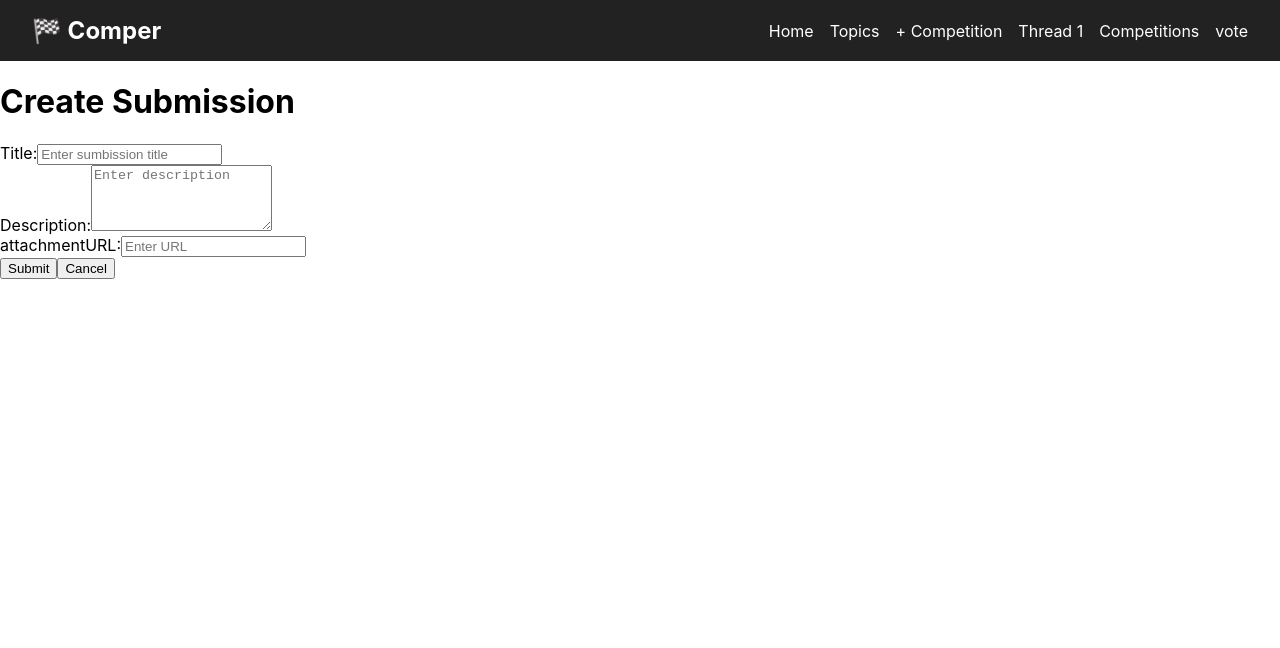
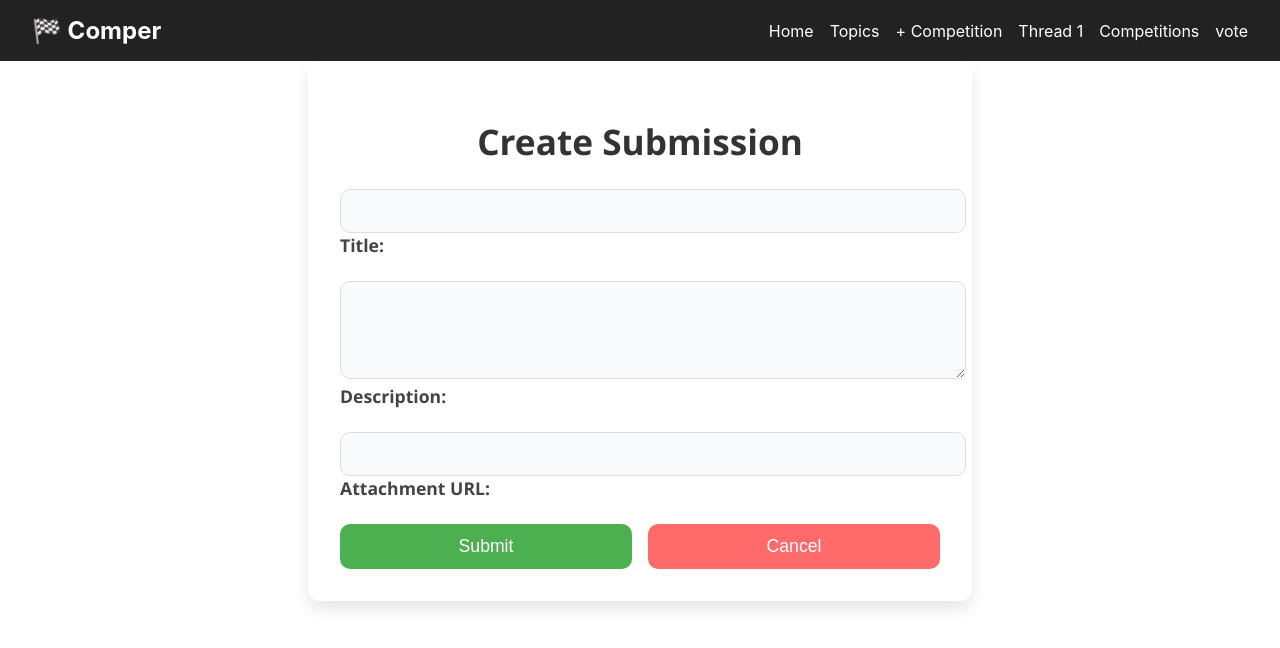
Before and after one commit to rk3026/Comper, a React (Create React App) app in the folder app/frontend/: page /createSubmission in a window 1280 px wide. Shown: the top 648 px of the page. Built offline with nearby package versions, Linux system fonts and the light colour scheme; no server answers.

Commit message:
Better createSub

```diff
--- a/app/frontend/src/Pages/CreateSubmission.css
+++ b/app/frontend/src/Pages/CreateSubmission.css
@@ -1,46 +1,105 @@
-/* CreateCompetition.css */
+/* CreateSubmission.css */
 
-.criteria-table {
-    width: 100%;
-    border-collapse: collapse;
-    margin-bottom: 20px;
+.container {
+  max-width: 600px;
+  margin: 0 auto;
+  padding: 2rem;
+  background-color: #ffffff;
+  border-radius: 12px;
+  box-shadow: 0 8px 16px rgba(0, 0, 0, 0.1);
+  font-family: 'Segoe UI', Tahoma, Geneva, Verdana, sans-serif;
 }
 
-  .criteria-table th, .criteria-table td {
-    padding: 10px;
-    border: 1px solid #ddd;
-    text-align: left;
+h1 {
+  text-align: center;
+  font-size: 2.2rem;
+  color: #333;
+  margin-bottom: 1.5rem;
 }
 
-  .criteria-table input {
-    width: 100%;
-    padding: 8px;
-    box-sizing: border-box;
+form {
+  display: flex;
+  flex-direction: column;
+  gap: 1.5rem; /* More space between form fields */
 }
 
-  .add-criteria-button {
+label {
+  font-size: 1.1rem;
+  color: #444;
+  font-weight: 600;
+}
+
+input, textarea {
+  padding: 12px;
+  border: 1px solid #ddd;
+  border-radius: 10px;
+  font-size: 1rem;
+  background-color: #f9fafb;
+  transition: border 0.3s ease;
+  width: 100%; /* Ensure inputs and textareas fill available space */
+}
+
+input:focus, textarea:focus {
+  outline: none;
+  border-color: #4CAF50;
+  box-shadow: 0 0 5px rgba(76, 175, 80, 0.5);
+}
+
+button {
+  padding: 12px 20px;
+  font-size: 1.1rem;
+  cursor: pointer;
+  border-radius: 10px;
+  border: none;
+  transition: background-color 0.3s ease;
+  flex: 1; /* Buttons will take equal space */
+}
+
+button[type="submit"] {
   background-color: #4CAF50;
   color: white;
-    padding: 10px 20px;
-    margin-top: 10px;
-    border: none;
-    cursor: pointer;
-    font-size: 14px;
 }
 
-  .add-criteria-button:hover {
+button[type="submit"]:hover {
   background-color: #45a049;
 }
 
-  .remove-criteria-button {
+button[type="button"] {
   background-color: #ff6b6b;
   color: white;
-    border: none;
-    padding: 5px 10px;
-    cursor: pointer;
-    font-size: 14px;
 }
 
-  .remove-criteria-button:hover {
+button[type="button"]:hover {
   background-color: #e04a4a;
 }
+
+.button-container {
+  display: flex;
+  gap: 1rem; /* Space between buttons */
+}
+
+.success-message {
+  margin-top: 1rem;
+  color: green;
+  font-weight: bold;
+  text-align: center;
+}
+
+.error-message {
+  margin-top: 1rem;
+  color: red;
+  font-weight: bold;
+  text-align: center;
+}
+
+@media (max-width: 768px) {
+  .container {
+    padding: 1.5rem;
+  }
+  input, textarea {
+    font-size: 0.9rem;
+  }
+  button {
+    font-size: 1rem;
+  }
+}
--- a/app/frontend/src/Pages/CreateSubmission.jsx
+++ b/app/frontend/src/Pages/CreateSubmission.jsx
@@ -1,11 +1,11 @@
 import React, { useState } from 'react';
 import { useLocation, useNavigate } from 'react-router-dom';
+import './CreateSubmission.css'; // Import your CSS file for styling
 
 const CreateSubmission = () => {
   const navigate = useNavigate();
   const location = useLocation();
   const competitionId = location.state?.competition.id;
-
 
   const [title, setTitle] = useState('');
   const [description, setDescription] = useState('');
@@ -14,7 +14,6 @@ const CreateSubmission = () => {
 
   const handleSubmit = async (e) => {
     e.preventDefault();
-        // Add logic to handle form submission
     console.log('Form submitted');
 
     const submissionData = {
@@ -38,7 +37,7 @@ const CreateSubmission = () => {
       }
 
       setSuccess(true);
-	setTimeout(() => navigate(-1, 1500));
+      setTimeout(() => navigate(-1), 1500);
     } catch (err) {
       console.error(err);
     }
@@ -49,41 +48,42 @@ const CreateSubmission = () => {
   };
 
   return (
-      <div>
+    <div className="container">
       <h1>Create Submission</h1>
       <form onSubmit={handleSubmit}>
-	  {/* Add your form fields here */}
-	  <div>
-	    <label htmlFor="title">Title:</label>
-	    <input type="text"
+        <div className="form-field">
+          <input
+            type="text"
             id="title"
-	      placeholder="Enter sumbission title"
+            placeholder=" "
             value={title}
             onChange={(e) => setTitle(e.target.value)}
             required
           />
+          <label htmlFor="title">Title:</label>
         </div>
-	  <div>
-	      <label htmlFor="description">Description:</label>
+        <div className="form-field">
           <textarea
-	      placeholder="Enter description"
+            placeholder=" "
             rows={4}
             value={description}
             onChange={(e) => setDescription(e.target.value)}
             required
           />
+          <label htmlFor="description">Description:</label>
         </div>
-	  <div>
-	    <label htmlFor="attachmentURL">attachmentURL:</label>
-	    <input type="attachmentURL"
+        <div className="form-field">
+          <input
+            type="text"
             id="attachmentURL"
-	      placeholder="Enter URL"
+            placeholder=" "
             value={attachment}
             onChange={(e) => setAttachment(e.target.value)}
             required
           />
+          <label htmlFor="attachmentURL">Attachment URL:</label>
         </div>
-	  <div>
+        <div className="button-container">
           <button type="submit">Submit</button>
           <button type="button" onClick={handleCancel}>
             Cancel
@@ -91,6 +91,7 @@ const CreateSubmission = () => {
         </div>
 
         {success && <p className="success-message">✅ Submission created!</p>}
+        {/** Optionally, you can add error messages as well */}
       </form>
     </div>
   );
```
Lines whose indentation alone changed are shown as unchanged.
